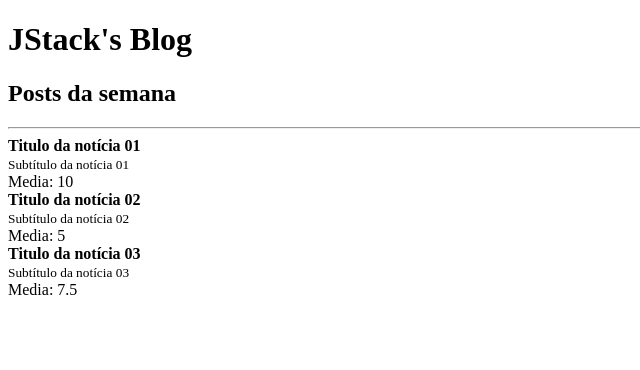
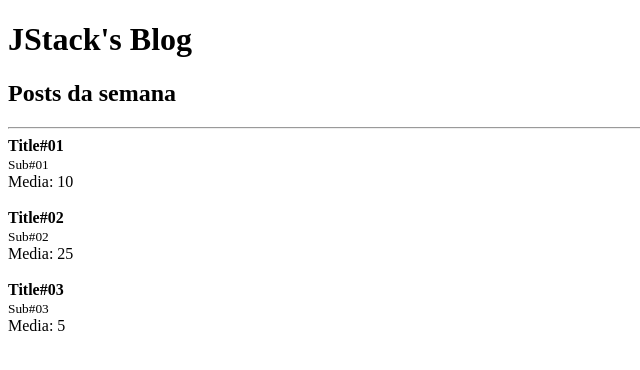
Before and after one commit to GuuilhermeRS/Fundamentos-React-JStack, a React app: page / in a window 1280 px wide. Shown: the top 370 px of the page, without its empty margins (0-640 px from the left). Built offline with nearby package versions, Linux system fonts and the light colour scheme.

Commit message:
Renderizando listas

```diff
--- a/src/Components/App.js
+++ b/src/Components/App.js
@@ -2,6 +2,14 @@
 
 import Header from './Header';
 import Post from './Post';
+
+const posts = [
+  { title: 'Title#01', subtitle: 'Sub#01', likes: 20 },
+  { title: 'Title#02', subtitle: 'Sub#02', likes: 50 },
+  { title: 'Title#03', subtitle: 'Sub#03', likes: 10 },
+];
+
+
 
 function App() {
   return (
@@ -12,27 +20,16 @@
 
       <hr/>
 
-      <Post
-        likes = {20}
-        post = {{
-          title: 'Titulo da notícia 01',
-          subtitle: 'Subtítulo da notícia 01'
-        }}
-      />
-      <Post
-        likes = {10}
-        post = {{
-          title: 'Titulo da notícia 02',
-          subtitle: 'Subtítulo da notícia 02'
-        }}
-      />
-      <Post
-        likes = {15}
-        post = {{
-          title: 'Titulo da notícia 03',
-          subtitle: 'Subtítulo da notícia 03'
-        }}
-      />
+      {posts.map(post => (
+        <Post
+          key={post.title}
+          likes={post.likes}
+          post={{
+            title: post.title,
+            subtitle: post.subtitle,
+          }}
+        />
+      ))}
     </>
   );
 }
--- a/src/Components/Post.js
+++ b/src/Components/Post.js
@@ -3,12 +3,15 @@
 
 export default function Post(props) {
   return (
-    <article>
-      <strong>{props.post.title}</strong><br />
-      <small>{props.post.subtitle}</small>
+    <>
+      <article>
+        <strong>{props.post.title}</strong><br />
+        <small>{props.post.subtitle}</small>
+        <br />
+        Media: {props.likes / 2}
+      </article>
       <br />
-      Media: {props.likes / 2}
-    </article>
+    </>
   );
 }
 
```
